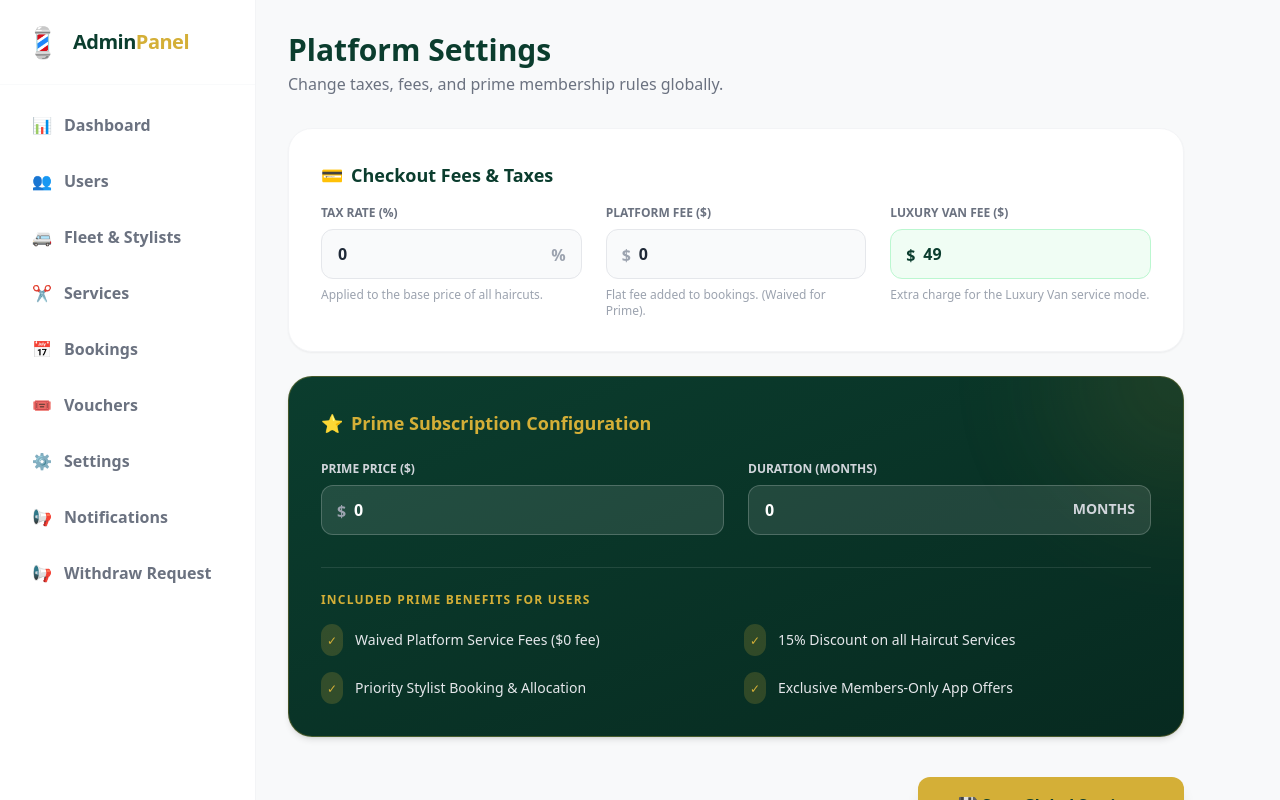
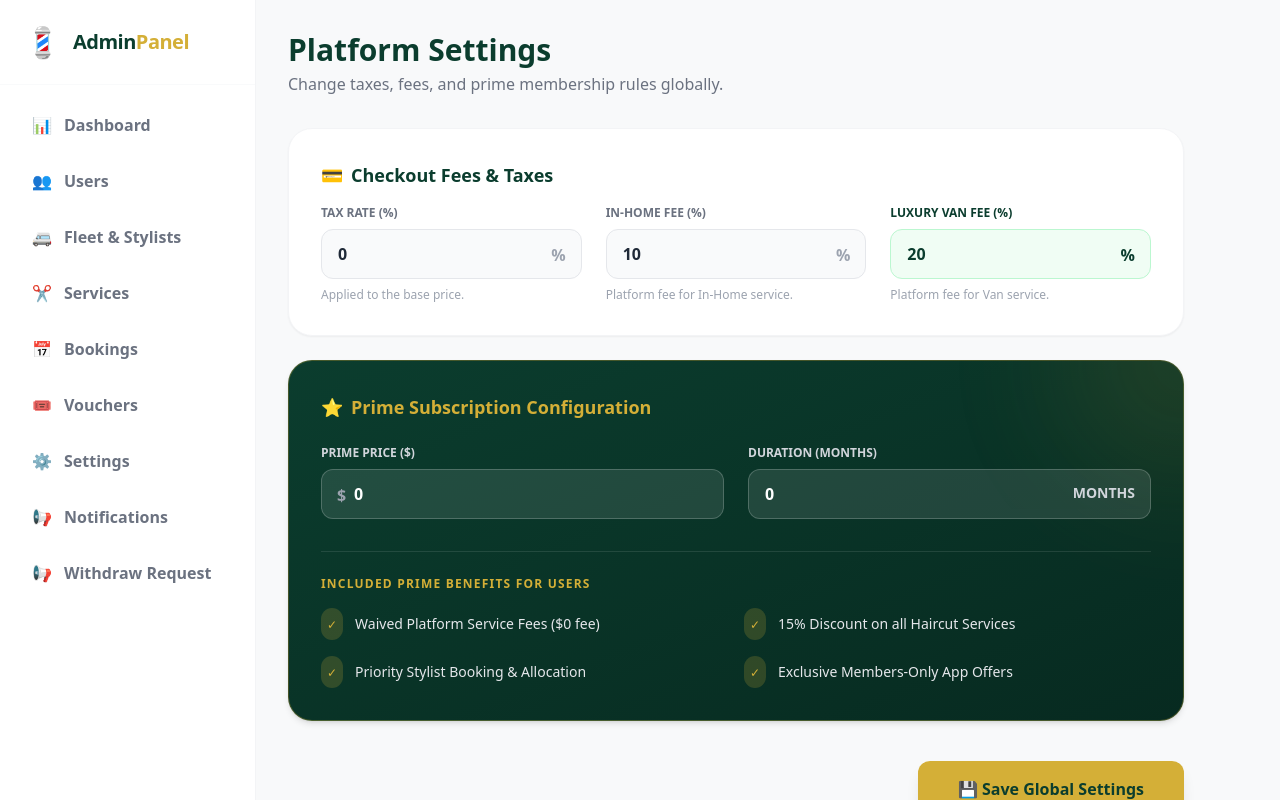
Before and after one commit to Manishjangra/haircut-app, a Next.js app: page /admin/settings in a window 1280 px wide. Built offline with nearby package versions, Linux system fonts and the light colour scheme; no server answers; the database is empty.

Commit message:
Logo for app changes and splash screen update

```diff
--- a/app/admin/settings/page.tsx
+++ b/app/admin/settings/page.tsx
@@ -8,8 +8,9 @@ export default function PlatformSettingsPage() {
 
   // Settings State
   const [taxRate, setTaxRate] = useState<number>(0)
-  const [serviceFee, setServiceFee] = useState<number>(0)
-  const [luxuryVanFee, setLuxuryVanFee] = useState<number>(49) // 👈 Added Luxury Van Fee
+  // 👇 NEW: Percentage-based fees
+  const [inHomeFee, setInHomeFee] = useState<number>(10)
+  const [vanFee, setVanFee] = useState<number>(20)
   const [primePrice, setPrimePrice] = useState<number>(0)
   const [primeDuration, setPrimeDuration] = useState<number>(0)
 
@@ -27,12 +28,13 @@ export default function PlatformSettingsPage() {
 
     if (data && !error) {
       setTaxRate(data.tax_rate_percent)
-      setServiceFee(data.service_fee)
-      setLuxuryVanFee(data.luxury_van_fee ?? 49) // Load from DB or default to 49
+      // 👇 NEW: Load percentages
+      setInHomeFee(data.in_home_fee_percent ?? 10)
+      setVanFee(data.van_fee_percent ?? 20)
       setPrimePrice(data.prime_price)
       setPrimeDuration(data.prime_duration_months)
     } else {
-      console.error("Could not load settings. Did you run the SQL script?", error)
+      console.error("Could not load settings.", error)
     }
     setLoading(false)
   }
@@ -46,8 +48,8 @@ export default function PlatformSettingsPage() {
       .upsert({
         id: 1, // Always update row 1
         tax_rate_percent: taxRate,
-        service_fee: serviceFee,
-        luxury_van_fee: luxuryVanFee, // 👈 Save to Database
+        in_home_fee_percent: inHomeFee, // 👈 Save In-Home 10%
+        van_fee_percent: vanFee,        // 👈 Save Van 20%
         prime_price: primePrice,
         prime_duration_months: primeDuration
       })
@@ -56,7 +58,7 @@ export default function PlatformSettingsPage() {
     if (error) {
       alert(`Error saving settings: ${error.message}`)
     } else {
-      alert('✅ Platform settings updated successfully! The Customer App will now use these new rates.')
+      alert('✅ Platform settings updated successfully! The App will now use these new rates.')
     }
   }
 
@@ -64,20 +66,17 @@ export default function PlatformSettingsPage() {
 
   return (
     <div className="max-w-4xl space-y-8 relative">
-
       <div>
         <h1 className="text-3xl font-bold text-[#0B3D2E]">Platform Settings</h1>
         <p className="text-gray-500 mt-1">Change taxes, fees, and prime membership rules globally.</p>
       </div>
 
       <form onSubmit={saveSettings} className="space-y-6">
-
         {/* TAX & FEES SECTION */}
         <div className="bg-white p-8 rounded-3xl shadow-sm border border-gray-100">
           <h2 className="text-lg font-bold text-[#0B3D2E] mb-4 flex items-center gap-2">
             <span>💳</span> Checkout Fees & Taxes
           </h2>
-          {/* Changed to 3 columns to fit the new Van fee */}
           <div className="grid grid-cols-1 md:grid-cols-3 gap-6">
 
             {/* Tax Rate */}
@@ -91,35 +90,35 @@ export default function PlatformSettingsPage() {
                 />
                 <span className="absolute right-4 top-3.5 text-gray-400 font-bold">%</span>
               </div>
-              <p className="text-xs text-gray-400 mt-2">Applied to the base price of all haircuts.</p>
+              <p className="text-xs text-gray-400 mt-2">Applied to the base price.</p>
             </div>
 
-            {/* Service Fee */}
+            {/* In-Home Fee */}
             <div>
-              <label className="block text-xs font-bold text-gray-500 uppercase mb-2">Platform Fee ($)</label>
+              <label className="block text-xs font-bold text-gray-500 uppercase mb-2">In-Home Fee (%)</label>
               <div className="relative">
-                <span className="absolute left-4 top-3.5 text-gray-400 font-bold">$</span>
                 <input
-                  type="number" step="0.01" required
-                  value={serviceFee} onChange={e => setServiceFee(Number(e.target.value))}
-                  className="w-full pl-8 pr-4 py-3 bg-gray-50 border border-gray-200 rounded-xl focus:ring-2 focus:ring-[#D4AF37] outline-none font-bold text-gray-800"
+                  type="number" step="0.1" required
+                  value={inHomeFee} onChange={e => setInHomeFee(Number(e.target.value))}
+                  className="w-full pl-4 pr-10 py-3 bg-gray-50 border border-gray-200 rounded-xl focus:ring-2 focus:ring-[#D4AF37] outline-none font-bold text-gray-800"
                 />
+                <span className="absolute right-4 top-3.5 text-gray-400 font-bold">%</span>
               </div>
-              <p className="text-xs text-gray-400 mt-2">Flat fee added to bookings. (Waived for Prime).</p>
+              <p className="text-xs text-gray-400 mt-2">Platform fee for In-Home service.</p>
             </div>
 
-            {/* 👇 NEW: Luxury Van Fee */}
+            {/* Luxury Van Fee */}
             <div>
-              <label className="block text-xs font-bold text-gray-500 uppercase mb-2">Luxury Van Fee ($)</label>
+              <label className="block text-xs font-bold text-[#0B3D2E] uppercase mb-2">Luxury Van Fee (%)</label>
               <div className="relative">
-                <span className="absolute left-4 top-3.5 text-[#0B3D2E] font-bold">$</span>
                 <input
-                  type="number" step="0.01" required
-                  value={luxuryVanFee} onChange={e => setLuxuryVanFee(Number(e.target.value))}
-                  className="w-full pl-8 pr-4 py-3 bg-green-50 border border-green-200 rounded-xl focus:ring-2 focus:ring-[#0B3D2E] outline-none font-bold text-[#0B3D2E]"
+                  type="number" step="0.1" required
+                  value={vanFee} onChange={e => setVanFee(Number(e.target.value))}
+                  className="w-full pl-4 pr-10 py-3 bg-green-50 border border-green-200 rounded-xl focus:ring-2 focus:ring-[#0B3D2E] outline-none font-bold text-[#0B3D2E]"
                 />
+                <span className="absolute right-4 top-3.5 text-[#0B3D2E] font-bold">%</span>
               </div>
-              <p className="text-xs text-gray-400 mt-2">Extra charge for the Luxury Van service mode.</p>
+              <p className="text-xs text-gray-400 mt-2">Platform fee for Van service.</p>
             </div>
 
           </div>
@@ -159,7 +158,7 @@ export default function PlatformSettingsPage() {
             </div>
           </div>
 
-          {/* 👇 NEW: Prime Features Display */}
+          {/* Prime Features Display */}
           <div className="mt-8 pt-6 border-t border-white/10 relative z-10">
             <h3 className="text-xs font-bold text-[#D4AF37] uppercase tracking-widest mb-4">Included Prime Benefits for Users</h3>
             <ul className="grid grid-cols-1 md:grid-cols-2 gap-4 text-sm text-gray-200">
@@ -181,10 +180,8 @@ export default function PlatformSettingsPage() {
               </li>
             </ul>
           </div>
-
         </div>
 
-        {/* ACTION BUTTON */}
         <div className="flex justify-end pt-4">
           <button
             type="submit"
@@ -194,7 +191,6 @@ export default function PlatformSettingsPage() {
             {saving ? '⏳ Saving to Server...' : '💾 Save Global Settings'}
           </button>
         </div>
-
       </form>
     </div>
   )
```
